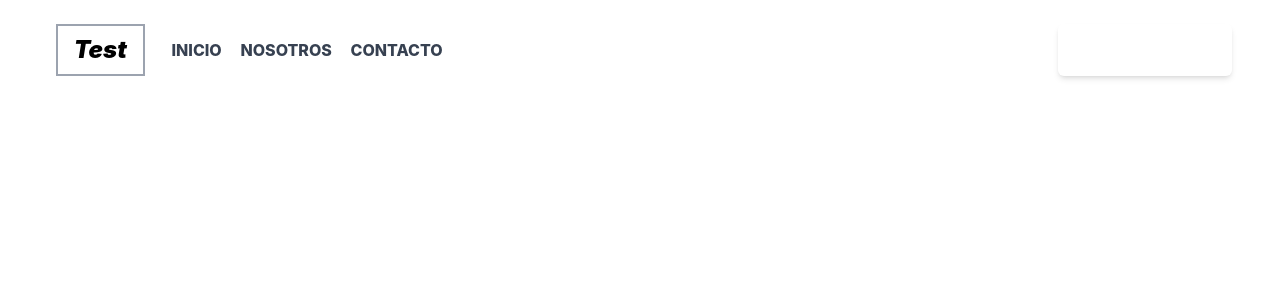
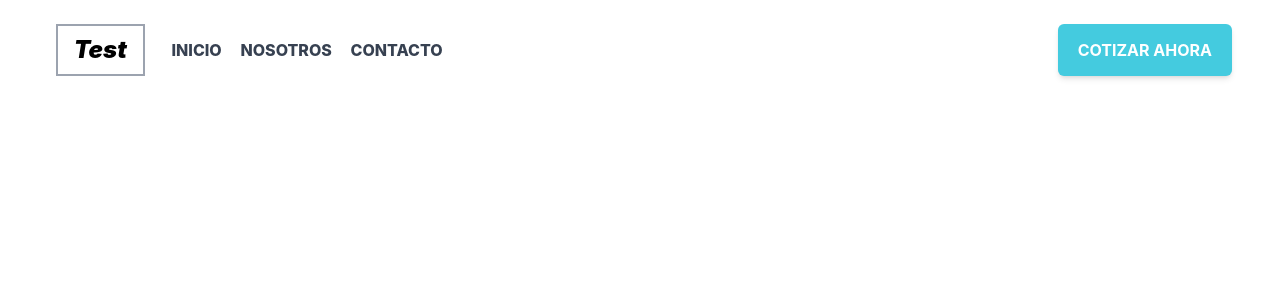
Before and after one commit to RiviCodes/rc-mockup-test, a React (Create React App) app: page / in a window 1280 px wide. Shown: the top 300 px of the page. Built offline with nearby package versions, Linux system fonts and the light colour scheme.

Commit message:
Add custom color

```diff
--- a/tailwind.config.js
+++ b/tailwind.config.js
@@ -2,7 +2,11 @@
 module.exports = {
   content: ["./src/**/*.{js,jsx,ts,tsx}"],
   theme: {
-    extend: {},
+    extend: {
+      colors: {
+        cyanBlue: "#44cbdf",
+      },
+    },
   },
   plugins: [],
 };
```
